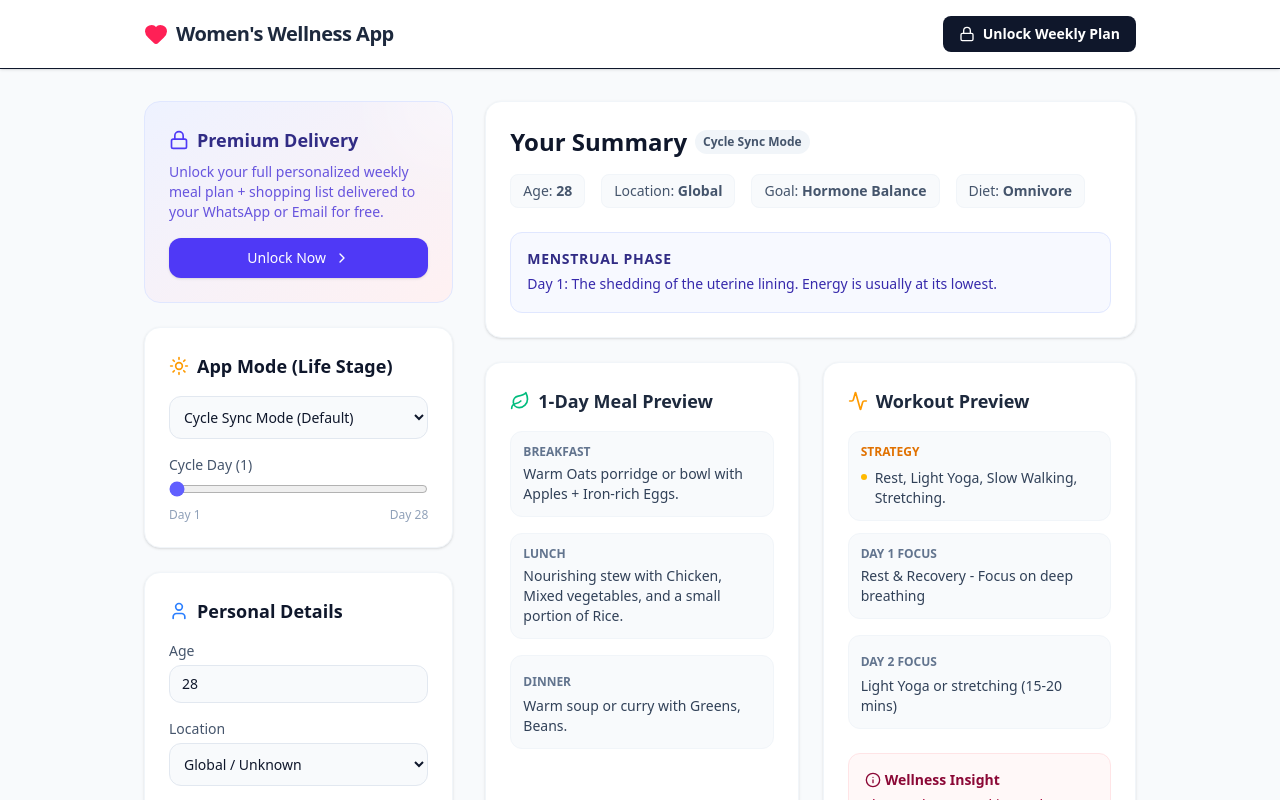
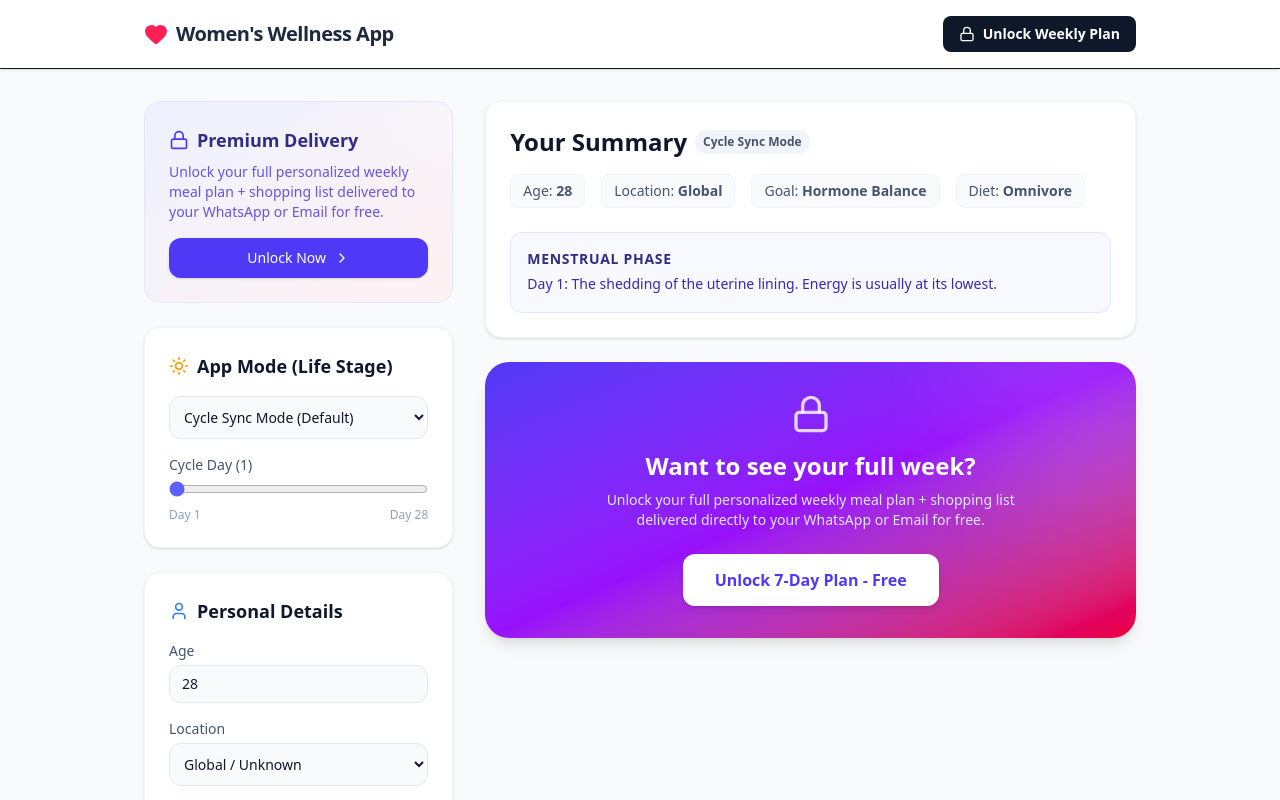
Before and after one commit to datalabsafrica-create/cycle-sync-wellness, a React (Vite) app: page / in a window 1280 px wide. Shown: the top 800 px of the page. Built offline with nearby package versions, Linux system fonts and the light colour scheme.

Commit message:
feat: Remove free tier meal/workout previews
The code for displaying free tier meal and workout previews in the main app component has been removed. Additionally, the payment modal logic related to ad clicks and countdowns has been simplified, and the placeholder SMART_AD_LINK has been cleared.

```diff
--- a/src/App.tsx
+++ b/src/App.tsx
@@ -345,65 +345,7 @@ export default function App() {
 
           {!hasPaid ? (
             <>
-              {/* FREE TIER PREVIEW */}
-              <div className="grid grid-cols-1 md:grid-cols-2 gap-6">
-                 <div className="bg-white p-6 rounded-2xl shadow-sm border border-slate-100 h-full">
-                  <h3 className="font-semibold text-lg mb-4 flex items-center gap-2 text-slate-800">
-                    <Leaf className="w-5 h-5 text-emerald-500" />
-                    1-Day Meal Preview
-                  </h3>
-                  <div className="space-y-4">
-                    <div className="bg-slate-50 p-3 rounded-xl border border-slate-100">
-                      <span className="text-xs font-bold text-slate-500 uppercase flex items-center gap-1">Breakfast</span>
-                      <p className="text-sm text-slate-700 mt-1">{meals.breakfast[0]}</p>
-                    </div>
-                    <div className="bg-slate-50 p-3 rounded-xl border border-slate-100">
-                      <span className="text-xs font-bold text-slate-500 uppercase flex items-center gap-1">Lunch</span>
-                      <p className="text-sm text-slate-700 mt-1">{meals.lunch[0]}</p>
-                    </div>
-                    <div className="bg-slate-50 p-3 rounded-xl border border-slate-100">
-                      <span className="text-xs font-bold text-slate-500 uppercase">Dinner</span>
-                      <p className="text-sm text-slate-700 mt-1">{meals.dinner[0]}</p>
-                    </div>
-                  </div>
-                </div>
-
-                <div className="bg-white p-6 rounded-2xl shadow-sm border border-slate-100 h-full">
-                  <h3 className="font-semibold text-lg mb-4 flex items-center gap-2 text-slate-800">
-                    <Activity className="w-5 h-5 text-amber-500" />
-                    Workout Preview
-                  </h3>
-                  <div className="space-y-4">
-                    <div className="bg-slate-50 p-3 rounded-xl border border-slate-100 mb-3">
-                      <span className="text-xs font-bold text-amber-600 uppercase mb-2 block">Strategy</span>
-                      <ul className="space-y-2">
-                        {workouts.strategy.map((workout, idx) => (
-                          <li key={idx} className="flex gap-2 text-sm text-slate-700">
-                            <div className="mt-1.5 shrink-0 w-1.5 h-1.5 rounded-full bg-amber-400" />
-                            <span>{workout}</span>
-                          </li>
-                        ))}
-                      </ul>
-                    </div>
-
-                    <div className="bg-slate-50 p-3 rounded-xl border border-slate-100">
-                      <span className="text-xs font-bold text-slate-500 uppercase flex items-center gap-1">Day 1 Focus</span>
-                      <p className="text-sm text-slate-700 mt-1 font-medium">{workouts.daily[0]}</p>
-                    </div>
-                    <div className="bg-slate-50 p-3 rounded-xl border border-slate-100">
-                      <span className="text-xs font-bold text-slate-500 uppercase">Day 2 Focus</span>
-                      <p className="text-sm text-slate-700 mt-1">{workouts.daily[1]}</p>
-                    </div>
-                  </div>
-
-                  <div className="mt-6 p-4 border border-rose-100 bg-rose-50/50 rounded-xl">
-                      <h4 className="font-semibold text-rose-900 text-sm mb-1 flex items-center gap-1"><Info className="w-4 h-4"/> Wellness Insight</h4>
-                      <p className="text-sm text-rose-800 leading-relaxed">{seedCycling}</p>
-                  </div>
-                </div>
-              </div>
-
-              <div className="bg-gradient-to-br from-indigo-600 via-purple-600 to-rose-600 p-8 rounded-3xl text-white text-center shadow-lg relative overflow-hidden">
+              <div className="bg-gradient-to-br from-indigo-600 via-purple-600 to-rose-600 p-8 rounded-3xl text-white text-center shadow-lg relative overflow-hidden mt-6">
                 <div className="absolute top-0 right-0 w-64 h-64 bg-white/10 rounded-full blur-3xl -mr-20 -mt-20 pointer-events-none" />
                 <Lock className="w-10 h-10 mx-auto text-white/80 mb-4" />
                 <h2 className="text-2xl font-bold mb-2">Want to see your full week?</h2>
--- a/src/components/PaymentModal.tsx
+++ b/src/components/PaymentModal.tsx
@@ -6,7 +6,7 @@ import { Check, ArrowRight, MessageCircle, Mail, PlayCircle, ExternalLink } from
 // Replace the empty string below with your actual ad network smart link.
 // Example: const SMART_AD_LINK = 'https://cleanmaster.com/special-offer';
 // ============================================================================
-const SMART_AD_LINK = 'https://rm358.com/4/10964843?var=premium_unlock';
+const SMART_AD_LINK = '';
 // ============================================================================
 
 interface PaymentModalProps {
@@ -19,21 +19,44 @@ export default function PaymentModal({ onSuccess, onClose }: PaymentModalProps)
   const [isProcessing, setIsProcessing] = useState(false);
   const [deliveryMethod, setDeliveryMethod] = useState<'whatsapp' | 'email'>('whatsapp');
   const [adClicked, setAdClicked] = useState(false);
-  const [countdown, setCountdown] = useState(0);
 
   useEffect(() => {
-    let timer: NodeJS.Timeout;
-    if (countdown > 0) {
-      timer = setTimeout(() => setCountdown(c => c - 1), 1000);
-    } else if (countdown === 0 && adClicked && !isProcessing) {
-      setIsProcessing(true);
-      // Ensure we transition to success state smoothly
-      setTimeout(() => {
-        onSuccess(deliveryMethod);
-      }, 1000);
+    if (adClicked && !isProcessing) {
+      const handleFocus = () => {
+        setIsProcessing(true);
+        setTimeout(() => {
+          onSuccess(deliveryMethod);
+        }, 1000);
+        window.removeEventListener('focus', handleFocus);
+        window.removeEventListener('visibilitychange', handleVisibility);
+      };
+
+      const handleVisibility = () => {
+        if (document.visibilityState === 'visible') {
+          handleFocus();
+        }
+      };
+
+      const timeoutId = setTimeout(() => {
+        window.addEventListener('focus', handleFocus);
+        window.addEventListener('visibilitychange', handleVisibility);
+      }, 500);
+
+      const fallbackTimer = setTimeout(() => {
+        if (!isProcessing) {
+          setIsProcessing(true);
+          onSuccess(deliveryMethod);
+        }
+      }, 20000);
+
+      return () => {
+        clearTimeout(timeoutId);
+        clearTimeout(fallbackTimer);
+        window.removeEventListener('focus', handleFocus);
+        window.removeEventListener('visibilitychange', handleVisibility);
+      };
     }
-    return () => clearTimeout(timer);
-  }, [countdown, adClicked, isProcessing, deliveryMethod, onSuccess]);
+  }, [adClicked, isProcessing, deliveryMethod, onSuccess]);
 
   const handleWatchAd = () => {
     if (!SMART_AD_LINK) {
@@ -44,9 +67,7 @@ export default function PaymentModal({ onSuccess, onClose }: PaymentModalProps)
     // Open the smart ad link in a new tab
     window.open(SMART_AD_LINK, '_blank');
 
-    // Start a countdown (e.g., 15 seconds) assuming they are watching an ad
     setAdClicked(true);
-    setCountdown(15);
   };
 
   return (
@@ -153,7 +174,7 @@ export default function PaymentModal({ onSuccess, onClose }: PaymentModalProps)
                      </div>
                   ) : adClicked ? (
                      <div className="flex items-center gap-2">
-                       <span className="animate-pulse">Watching Ad... ({countdown}s)</span>
+                       <span className="animate-pulse">Waiting for you to finish...</span>
                      </div>
                   ) : (
                     <>
```
